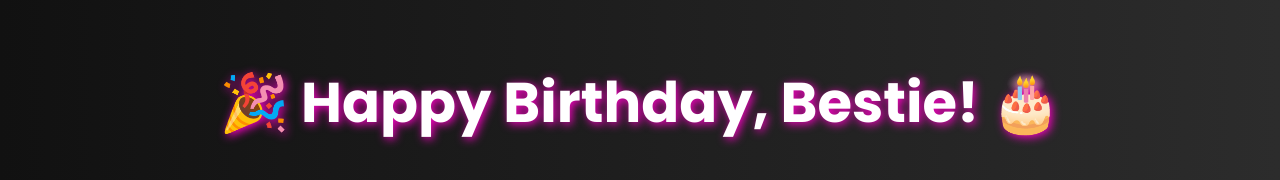
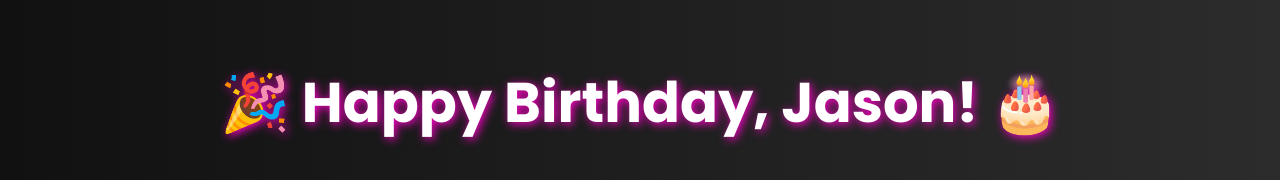
Before and after one commit to NebulaPredator/surprise, a plain HTML site: page index.html in a window 1280 px wide. Shown: the top 180 px of the page. Drawn offline with Linux system fonts and the light colour scheme.

Commit message:
Update index.html

```diff
--- a/index.html
+++ b/index.html
@@ -8,7 +8,7 @@
 </head>
 <body>
 
-  <h1>🎉 Happy Birthday, Bestie! 🎂</h1>
+  <h1>🎉 Happy Birthday, Jason! 🎂</h1>
   <p class="main-message">Wishing you a day filled with love, laughter, cake, and all the happiness in the world! You're the best friend anyone could ask for. 💖</p>
 
   <button onclick="playWish()">Click to Play Surprise 🎈</button>
```
